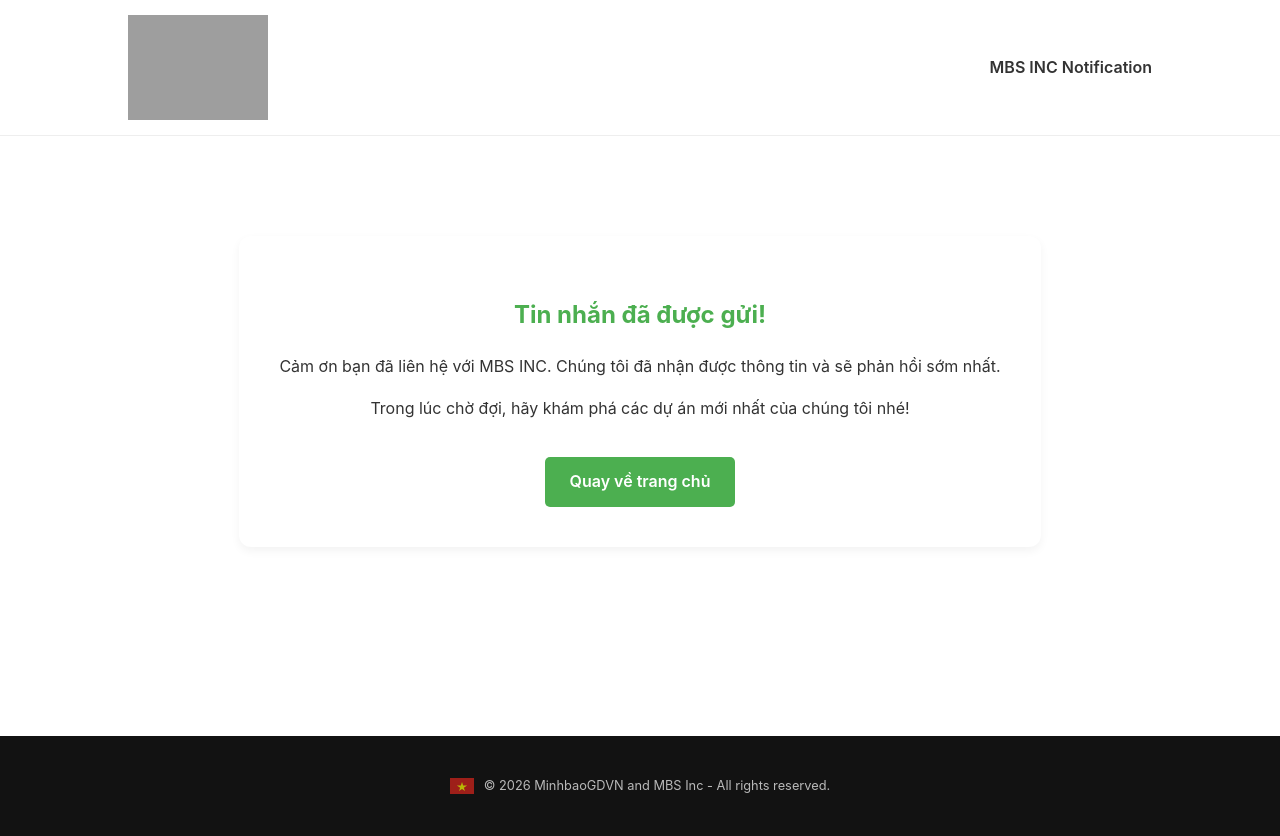
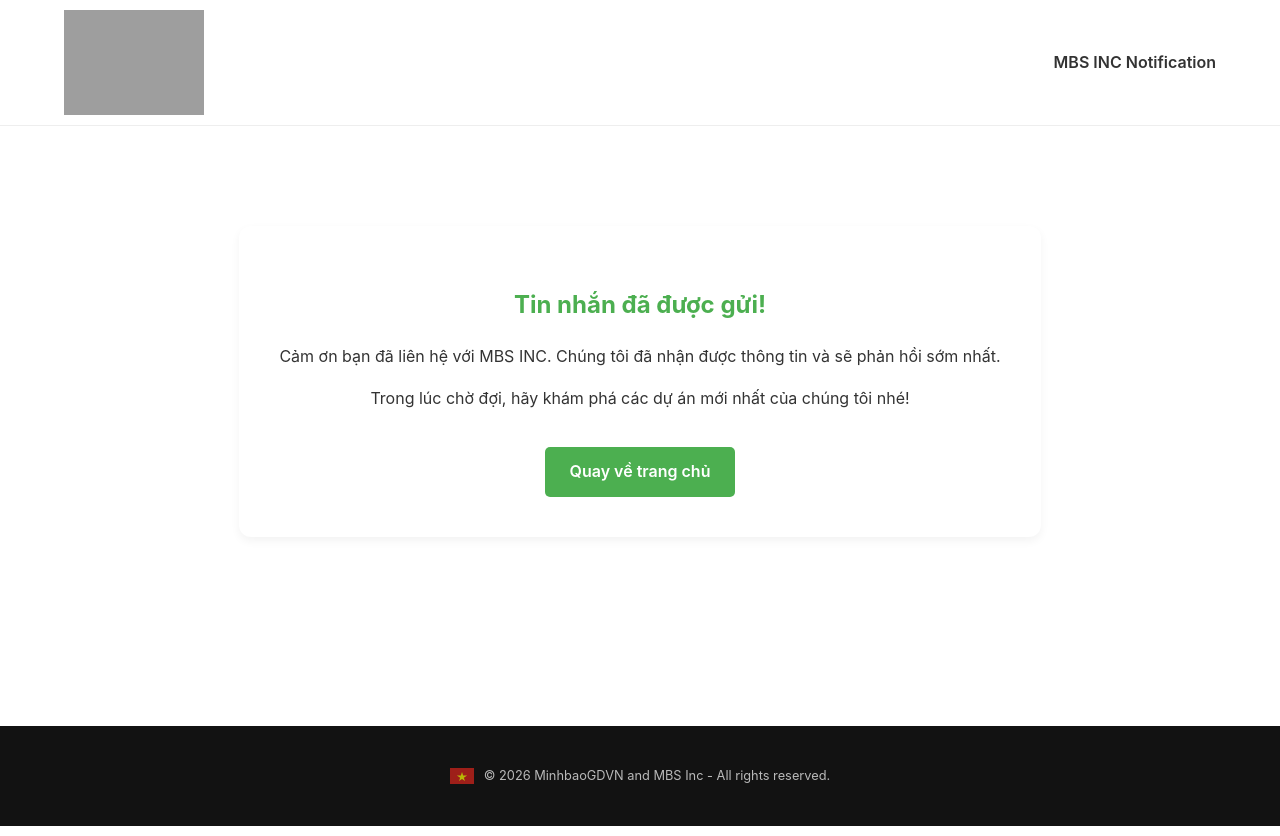
Before and after one commit to MinhbaoGDVN/minhbaostudio, a plain HTML site: page thankyou.html in a window 1280 px wide. Drawn offline with Linux system fonts and the light colour scheme; grey boxes are pictures that could not be loaded.

Commit message:
Make navbar sticky with updated styles

```diff
--- a/thankyou.html
+++ b/thankyou.html
@@ -8,8 +8,18 @@
         :root { --green: #4CAF50; --dark: #121212; }
         body { font-family: 'Inter', sans-serif; margin: 0; line-height: 1.6; color: #333; }
 
-        /* Navbar giữ nguyên */
-        nav { padding: 15px 10%; display: flex; align-items: center; border-bottom: 1px solid #eee; }
+        nav {
+            position: sticky;
+            top: 0;
+            width: 100%;
+            background: rgba(255,255,255,0.98);
+            padding: 10px 5%;
+            display: flex;
+            align-items: center;
+            border-bottom: 1px solid #eee;
+            z-index: 1000;
+            box-sizing: border-box;
+        }
         .logo { width: 140px; }
 
         /* Nội dung chính */
```
